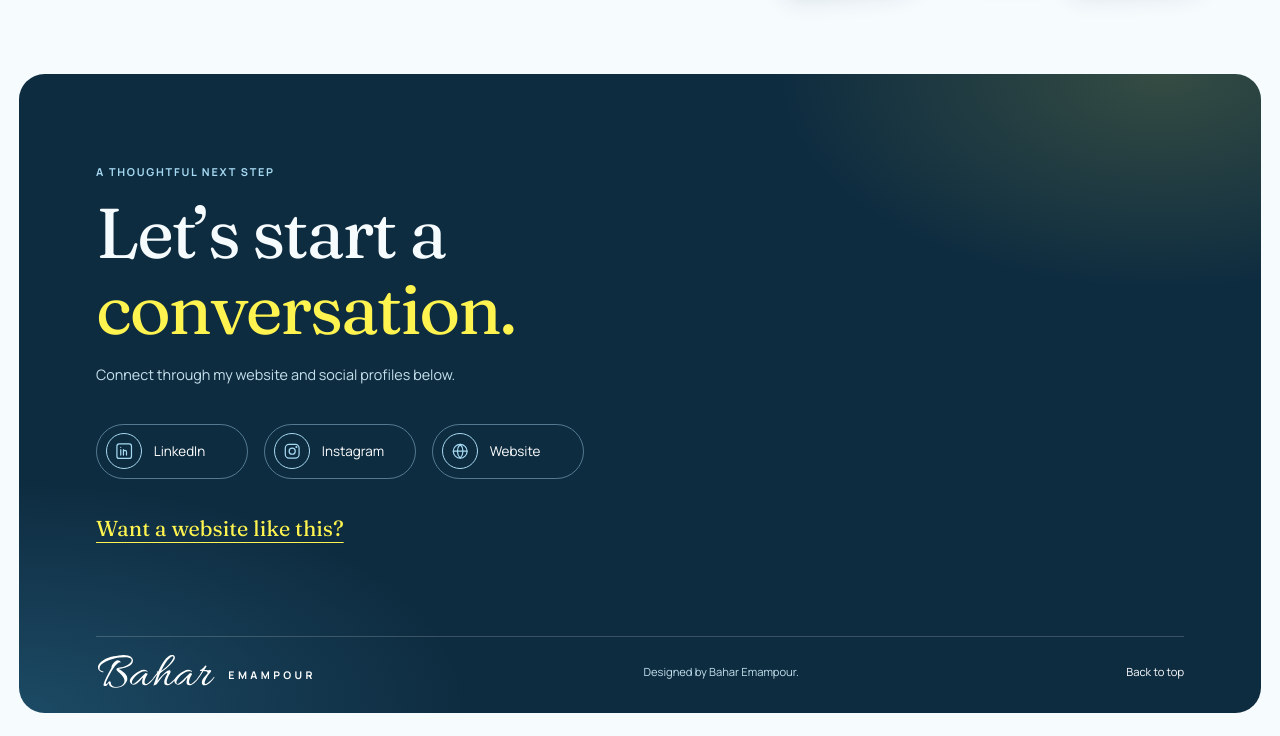
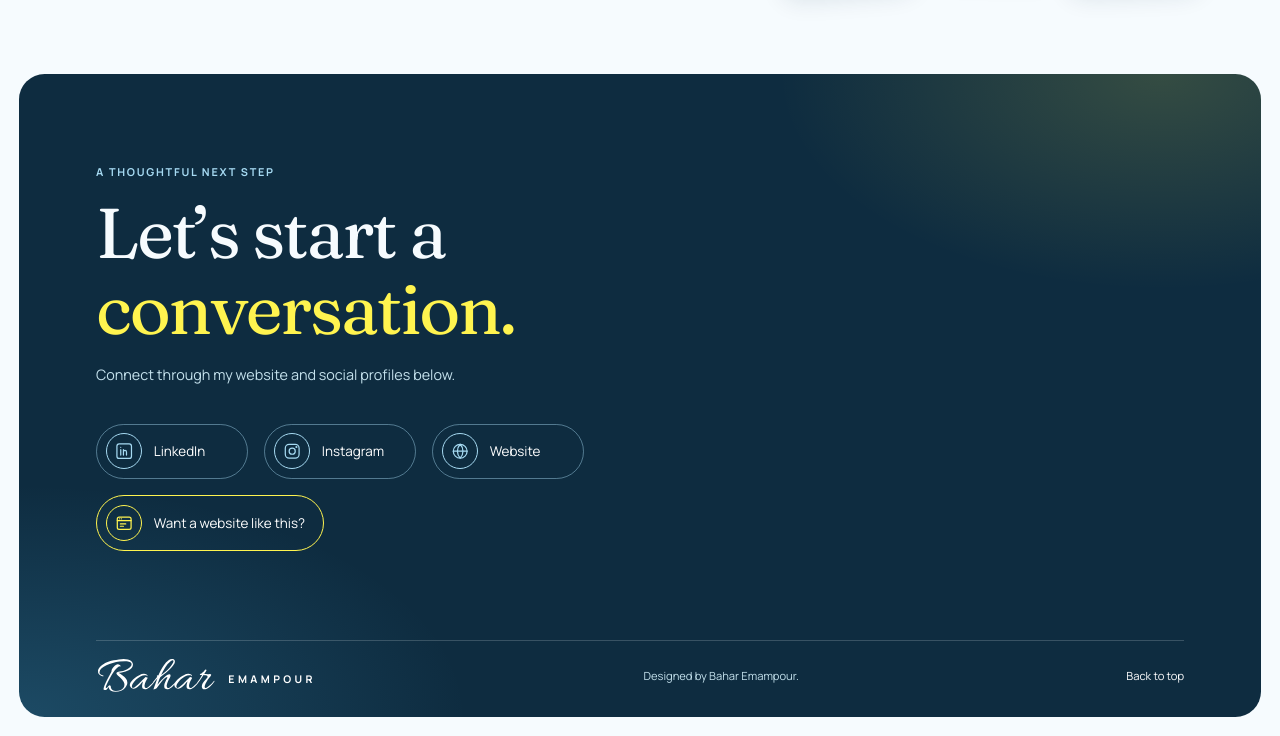
Before and after one commit to baharep/personal-portfolio-website, an Astro site: page / in a window 1280 px wide. Shown: the part 4997-5733 px from the top of the page. Built offline with nearby package versions, Linux system fonts and the light colour scheme; Astro itself is replaced by a stand-in of ours.

Commit message:
Turn the footer offer into a button like the social links
- "Want a website like this?" uses the same pill and icon frame as
  LinkedIn, Instagram and Website, on its own row below them
- Lemon outline and browser icon so it stands out; still opens
  order-portfolio-website.vercel.app in a new tab

Co-Authored-By: Claude Opus 5.5 <noreply@anthropic.com>

```diff
--- a/src/components/SiteFooter.astro
+++ b/src/components/SiteFooter.astro
@@ -41,7 +41,17 @@ import { portfolio } from "../data/portfolio";
       </a>
     ))}
   </div>
-  <a class="footer-offer" href="https://order-portfolio-website.vercel.app" target="_blank" rel="noreferrer noopener">Want a website like this?</a>
+  <div class="footer-links footer-offer-row">
+    <a class="footer-offer" href="https://order-portfolio-website.vercel.app" target="_blank" rel="noreferrer noopener">
+      <span class="social-icon-frame" aria-hidden="true">
+        <svg viewBox="0 0 24 24" fill="none" stroke="currentColor" stroke-width="1.6" stroke-linecap="round" stroke-linejoin="round">
+          <rect x="3" y="4" width="18" height="16" rx="2.5" />
+          <path d="M3 8.5h18M6 6.3h.01M8.3 6.3h.01M7 13h7M7 16h4" />
+        </svg>
+      </span>
+      <span>Want a website like this?</span>
+    </a>
+  </div>
   <div class="footer-bottom">
     <a class="brand footer-brand" href="#home" aria-label="Bahar Emampour, back to the top">
       <img class="brand-signature" src="/images/logos/bahar-signature.svg" alt="" width="247" height="75" />
--- a/src/styles/global.css
+++ b/src/styles/global.css
@@ -1170,19 +1170,18 @@ h2 em {
   color: var(--lemon);
 }
 
-.footer-offer {
-  display: inline-block;
-  margin-top: 2rem;
+/* Same pill as the social links, with a lemon outline so the offer stands out. */
+.footer-offer-row {
+  margin-top: 1rem;
+}
+
+.footer-links .footer-offer,
+.footer-offer .social-icon-frame {
+  border-color: var(--lemon);
   color: var(--lemon);
-  font-family: var(--serif);
-  font-size: 1.35rem;
-  font-style: italic;
-  text-decoration: underline;
-  text-decoration-thickness: 1px;
-  text-underline-offset: 6px;
-}
-
-.footer-offer:hover {
+}
+
+.footer-links .footer-offer > span:last-child {
   color: #fff;
 }
 
```
